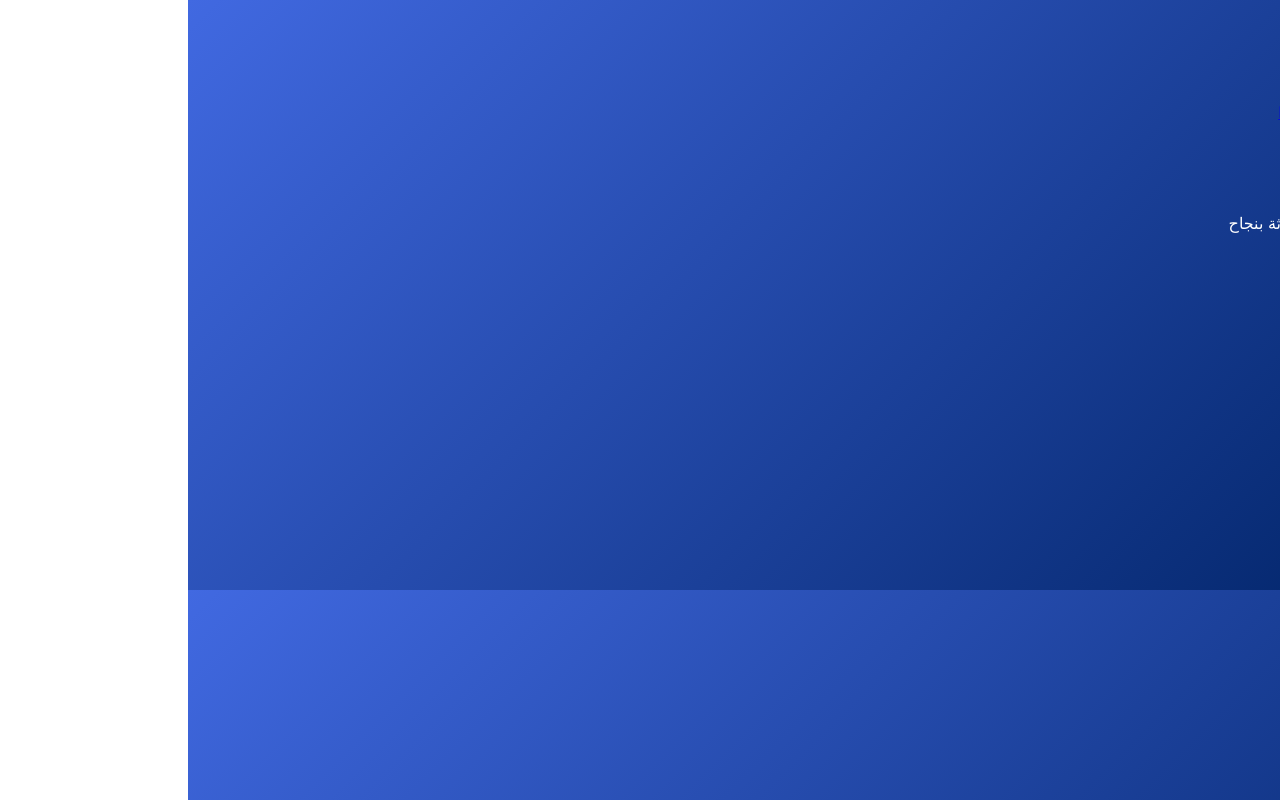
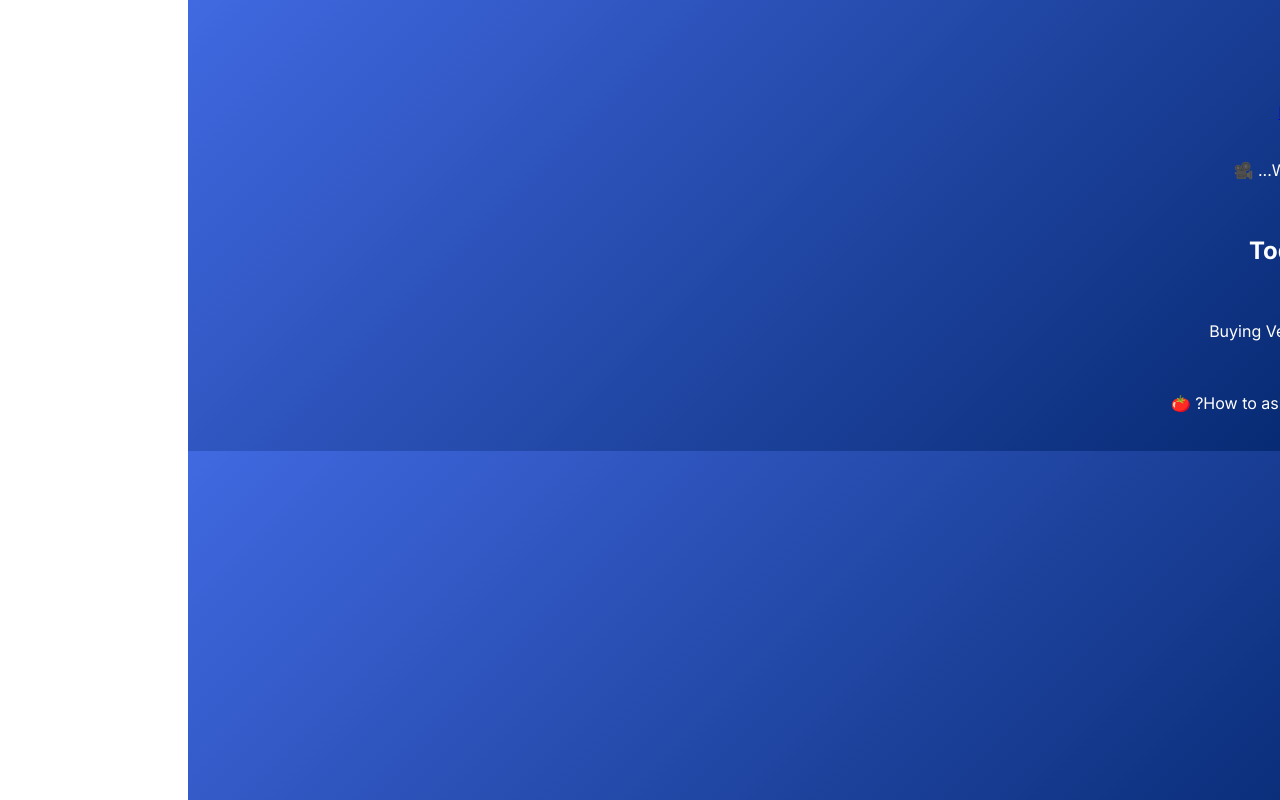
Before and after one commit to adamahmed29623-bit/Adam-Acadmey-yalla-masry, a Next.js app: page /classroom in a window 1280 px wide. Built offline with nearby package versions, Linux system fonts and the light colour scheme.

Commit message:
Update page.tsx

```diff
--- a/src/app/classroom/page.tsx
+++ b/src/app/classroom/page.tsx
@@ -1,34 +1,39 @@
 "use client";
-import React from 'react';
-import { motion } from 'framer-motion';
-import { PlayCircle, BookOpen, Crown, Sparkles } from 'lucide-react';
+import React, { useState } from 'react';
 
-export default function ClassroomPage() {
+export default function RoyalClassroom() {
   return (
-    <div className="min-h-screen bg-[#000814] text-white p-10">
-      <div className="max-w-6xl mx-auto space-y-16">
-        <div className="flex justify-between items-end border-b border-white/5 pb-10">
-          <div>
-            <h2 className="text-7xl font-black italic tracking-tighter">قاعة الدروس</h2>
-            <p className="text-amber-500 font-bold mt-4 tracking-widest uppercase text-sm">تم تحميل "رحلة نوف" المحدثة بنجاح</p>
+    <div className="min-h-screen bg-blue-900 text-white p-6">
+      <div className="max-w-6xl mx-auto grid grid-cols-1 lg:grid-cols-3 gap-6">
+
+        {/* شاشة الفيديو (أو رابط الاجتماع) */}
+        <div className="lg:col-span-2 bg-black rounded-3xl aspect-video flex items-center justify-center border-4 border-yellow-600 shadow-2xl relative">
+          <p className="text-yellow-500 font-bold">Waiting for Teacher Amira... 🎥</p>
+          <div className="absolute bottom-4 left-4 bg-red-600 px-4 py-1 rounded-full text-xs animate-pulse">
+            LIVE SESSION
           </div>
-          <Sparkles className="text-amber-500" size={48} />
         </div>
 
-        <div className="grid grid-cols-1 md:grid-cols-2 gap-10">
-          {[1, 2].map((i) => (
-            <motion.div
-              whileHover={{ scale: 1.02 }}
-              key={i}
-              className="aspect-video bg-[#001d3d] rounded-[4rem] border-2 border-amber-500/10 flex flex-col items-center justify-center group cursor-pointer relative overflow-hidden"
-            >
-              <PlayCircle size={80} className="text-amber-500 group-hover:scale-110 transition-transform" />
-              <div className="absolute bottom-10 right-10">
-                <h3 className="text-3xl font-black italic">الدرس {i}: سحر البدايات</h3>
-              </div>
-            </motion.div>
-          ))}
+        {/* لوحة المعلومات الجانبية */}
+        <div className="bg-white text-blue-900 rounded-3xl p-6 shadow-xl">
+          <h2 className="text-2xl font-bold mb-4 border-b-2 pb-2">📖 Today's Lesson</h2>
+          <div className="space-y-4">
+            <div className="bg-yellow-50 p-4 rounded-xl border-l-4 border-yellow-600">
+              <p className="font-bold text-sm text-yellow-800">Topic:</p>
+              <p className="font-medium text-lg">Buying Vegetables (At the Market)</p>
+            </div>
+
+            <div className="bg-green-50 p-4 rounded-xl border-l-4 border-green-600">
+              <p className="font-bold text-sm text-green-800">Current Challenge:</p>
+              <p className="text-sm">How to ask for 0.25kg of Tomatoes? 🍅</p>
+            </div>
+          </div>
+
+          <button className="w-full mt-10 bg-blue-700 text-white py-4 rounded-2xl font-bold hover:bg-blue-800 transition">
+            Enter Zoom/Meet Class
+          </button>
         </div>
+
       </div>
     </div>
   );
```
